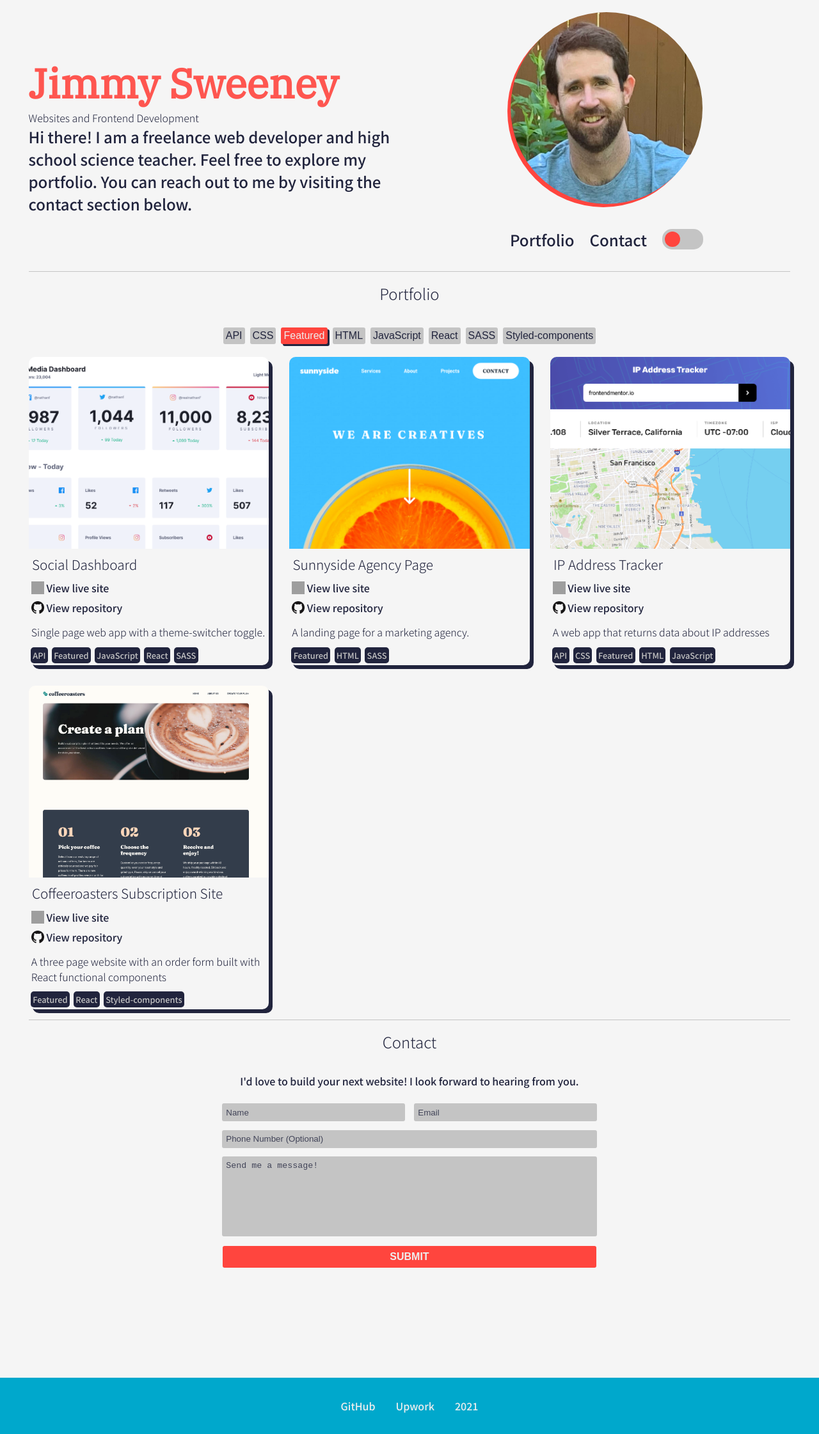
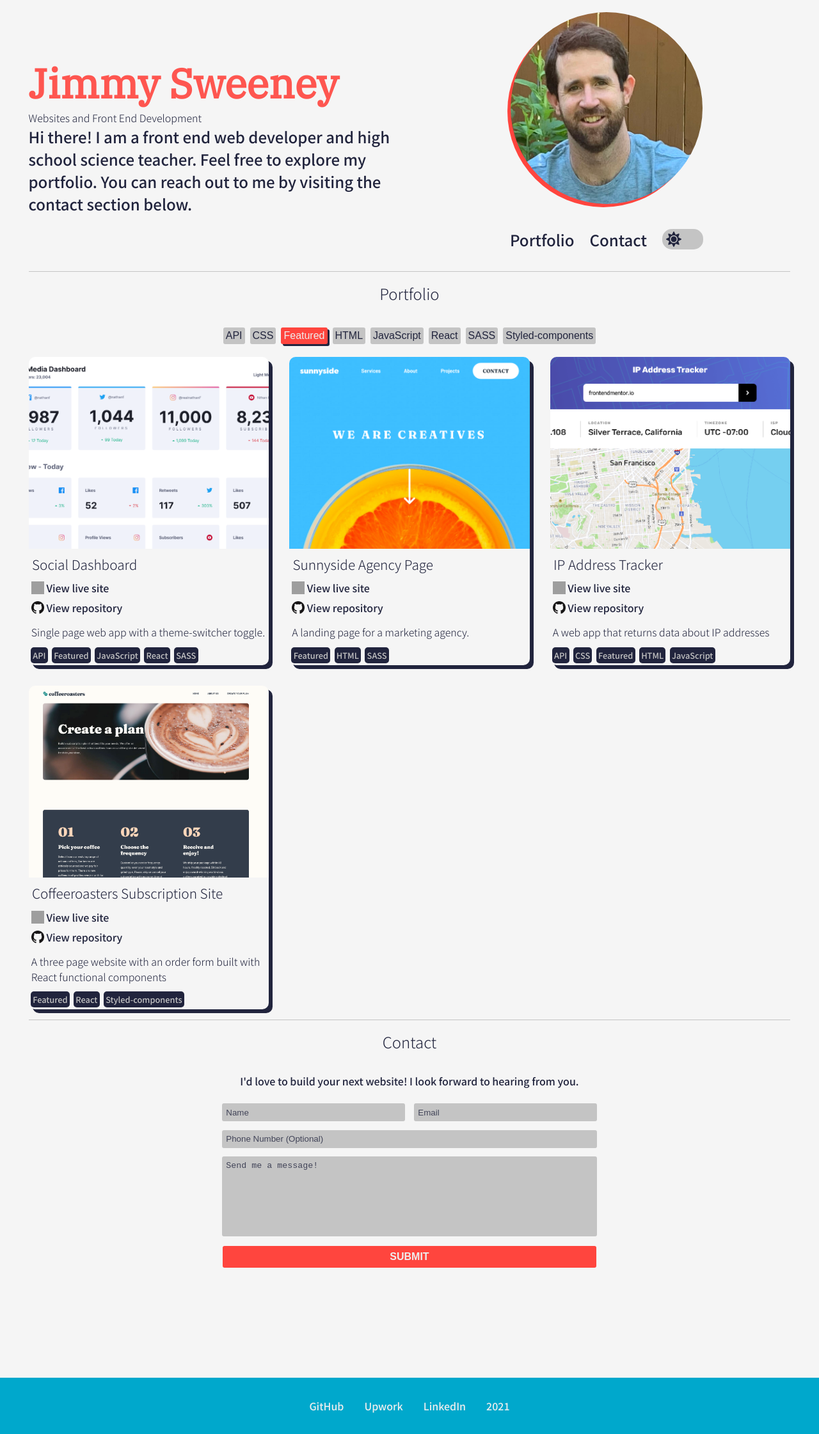
Before and after one commit to sweenejp/portfolio, a React (Create React App) app: page / in a window 1280 px wide. Shown: the whole page at 64% size. Built offline with nearby package versions, Linux system fonts and the light colour scheme; grey boxes are pictures that could not be loaded.

Commit message:
add theme icons and other small edits

```diff
--- a/package.json
+++ b/package.json
@@ -9,6 +9,7 @@
     "classnames": "^2.3.1",
     "react": "^17.0.2",
     "react-dom": "^17.0.2",
+    "react-icons": "^4.3.1",
     "react-scripts": "4.0.3",
     "react-transition-group": "^4.4.2",
     "web-vitals": "^1.1.2"
--- a/src/components/About.js
+++ b/src/components/About.js
@@ -1,10 +1,10 @@
-import React from "react";
+import React from 'react';
 
 function About() {
   return (
-    <div className="about">
-      <p className="section__description">
-        Hi there! I am a freelance web developer and high school science
+    <div className='about'>
+      <p className='section__description'>
+        Hi there! I am a front end web developer and high school science
         teacher. Feel free to explore my portfolio. You can reach out to me by
         visiting the contact section below.
       </p>
--- a/src/components/Footer.js
+++ b/src/components/Footer.js
@@ -1,19 +1,30 @@
-import React from "react";
+import React from 'react';
 
 function Footer() {
   return (
-    <footer className="footer">
+    <footer className='footer'>
       <p>
-        <a className="footer-item" href="https://github.com/sweenejp">
+        <a className='footer-item' href='https://github.com/sweenejp'>
           GitHub
         </a>
       </p>
       <p>
-        <a className="footer-item" href="https://www.upwork.com/o/profiles/users/~018906f0dfe04b851c/">
+        <a
+          className='footer-item'
+          href='https://www.upwork.com/o/profiles/users/~018906f0dfe04b851c/'
+        >
           Upwork
         </a>
       </p>
-      <p className="footer-item">2021</p>
+      <p>
+        <a
+          className='footer-item'
+          href='https://www.linkedin.com/in/jimmy-sweeney-474bb11a4/'
+        >
+          LinkedIn
+        </a>
+      </p>
+      <p className='footer-item'>2021</p>
     </footer>
   );
 }
--- a/src/components/Header.js
+++ b/src/components/Header.js
@@ -1,35 +1,35 @@
-import React from "react";
-import ThemeToggler from "./ThemeToggler";
-import About from "./About";
+import React from 'react';
+import ThemeToggler from './ThemeToggler';
+import About from './About';
 
 function Header(props) {
   return (
-    <header className="header">
-      <div className="header__nav-section">
-        <nav className="nav">
-          <ul className="nav__list">
-            <li className="nav__list-item fancy-underline">
-              <a href="#portfolio">Portfolio</a>
+    <header className='header'>
+      <div className='header__nav-section'>
+        <nav className='nav'>
+          <ul className='nav__list'>
+            <li className='nav__list-item fancy-underline'>
+              <a href='#portfolio'>Portfolio</a>
             </li>
-            <li className="nav__list-item fancy-underline">
-              <a href="#contact">Contact</a>
+            <li className='nav__list-item fancy-underline'>
+              <a href='#contact'>Contact</a>
             </li>
-            <li className="nav__list-item">
+            <li className='nav__list-item'>
               <ThemeToggler {...props} />
             </li>
           </ul>
         </nav>
-        <div className="portrait-container">
+        <div className='portrait-container'>
           <img
-            className="portrait"
-            src="images/sweeney.jpg"
-            alt="Portrait of Jimmy Sweeney"
+            className='portrait'
+            src='images/sweeney.jpg'
+            alt='Portrait of Jimmy Sweeney'
           />
         </div>
       </div>
-      <div className="header__title-section">
-        <h1 className="title">Jimmy Sweeney</h1>
-        <h2 className="subtitle">Websites and Frontend Development</h2>
+      <div className='header__title-section'>
+        <h1 className='title'>Jimmy Sweeney</h1>
+        <h2 className='subtitle'>Websites and Front End Development</h2>
         <About />
       </div>
     </header>
--- a/src/components/ThemeToggler.js
+++ b/src/components/ThemeToggler.js
@@ -1,19 +1,22 @@
-import React from "react";
+import React from 'react';
+import { FaSun, FaMoon } from 'react-icons/fa';
 
 function ThemeToggler(props) {
   return (
     <div
-      name="themeIsLight"
-      className="theme-toggler"
+      name='themeIsLight'
+      className='theme-toggler'
       onClick={props.handleClick}
     >
       <div
         className={
           props.themeIsLight
-            ? "theme-toggler__switch"
-            : "theme-toggler__switch theme-toggler__switch--on"
+            ? 'theme-toggler__switch'
+            : 'theme-toggler__switch theme-toggler__switch--on'
         }
-      ></div>
+      >
+        {props.themeIsLight ? <FaSun /> : <FaMoon />}
+      </div>
     </div>
   );
 }
--- a/src/styles/index.css
+++ b/src/styles/index.css
@@ -118,18 +118,16 @@ ul {
 }
 .theme-toggler__switch {
   position: relative;
-  width: 24px;
-  height: 24px;
-  background-color: #ff453e;
   border-radius: 50%;
-  top: 4px;
-  left: 4px;
+  left: -14px;
   transition: all 150ms ease-in-out;
 }
 .theme-toggler__switch--on {
-  transform: translateX(31px);
-  -webkit-transform: translateX(31px);
-  -ms-transform: translateX(31px);
+  transform: translateX(28px);
+  -webkit-transform: translateX(28px);
+  -ms-transform: translateX(28px);
+  -moz-transform: translateX(28px);
+  -o-transform: translateX(28px);
 }
 
 .portfolio {
--- a/src/styles/scss/_theme-toggler.scss
+++ b/src/styles/scss/_theme-toggler.scss
@@ -11,18 +11,16 @@
 
   &__switch {
     position: relative;
-    width: 24px;
-    height: 24px;
-    background-color: $primary-color;
     border-radius: 50%;
-    top: 4px;
-    left: 4px;
+    left: -14px;
     transition: all 150ms ease-in-out;
 
     &--on {
-      transform: translateX(31px);
-      -webkit-transform: translateX(31px);
-      -ms-transform: translateX(31px);
+      transform: translateX(28px);
+      -webkit-transform: translateX(28px);
+      -ms-transform: translateX(28px);
+      -moz-transform: translateX(28px);
+      -o-transform: translateX(28px);
     }
   }
 }
```
Also changed, not shown: 1 other file (tests, documents, lock files or other folders).
